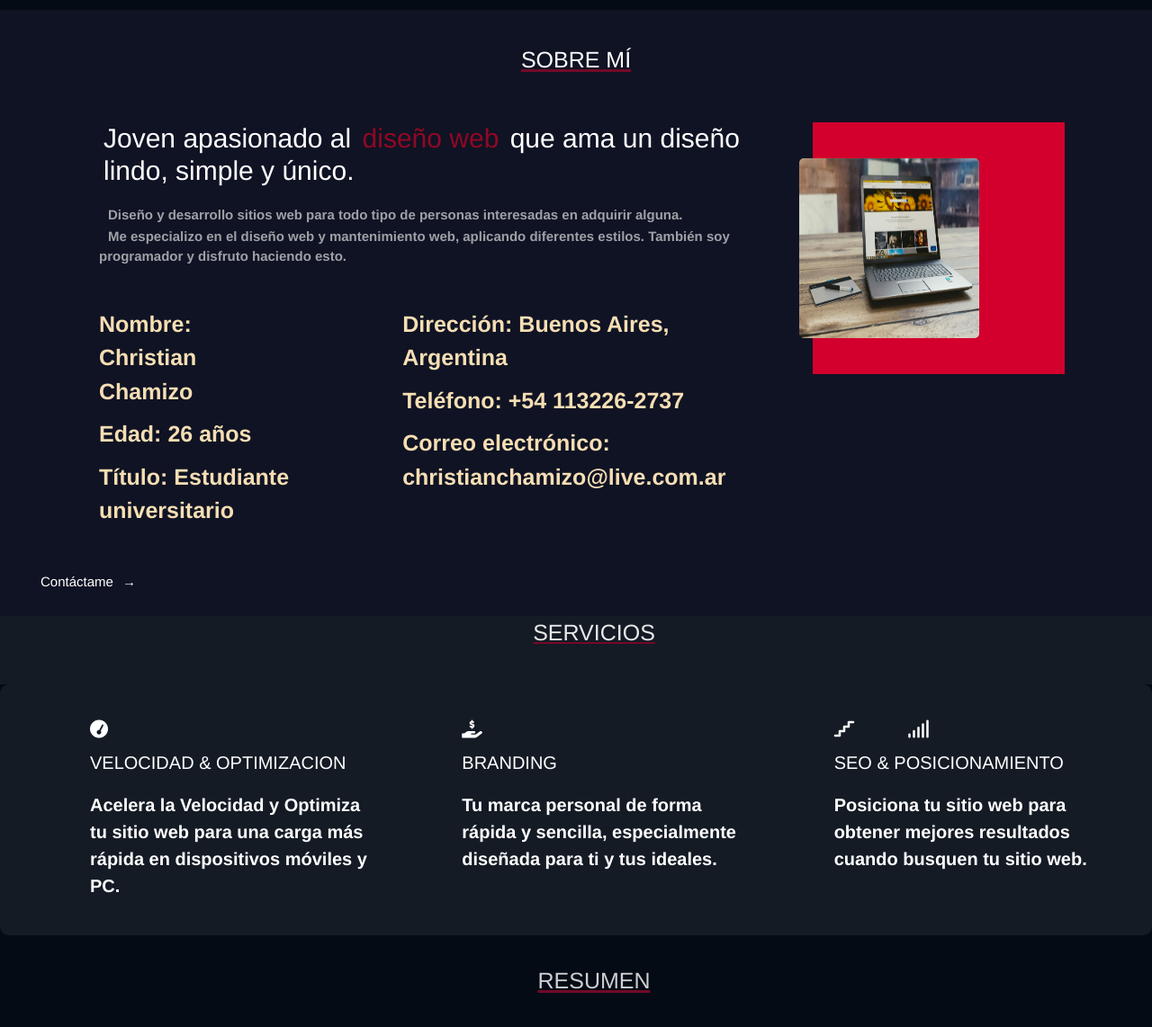
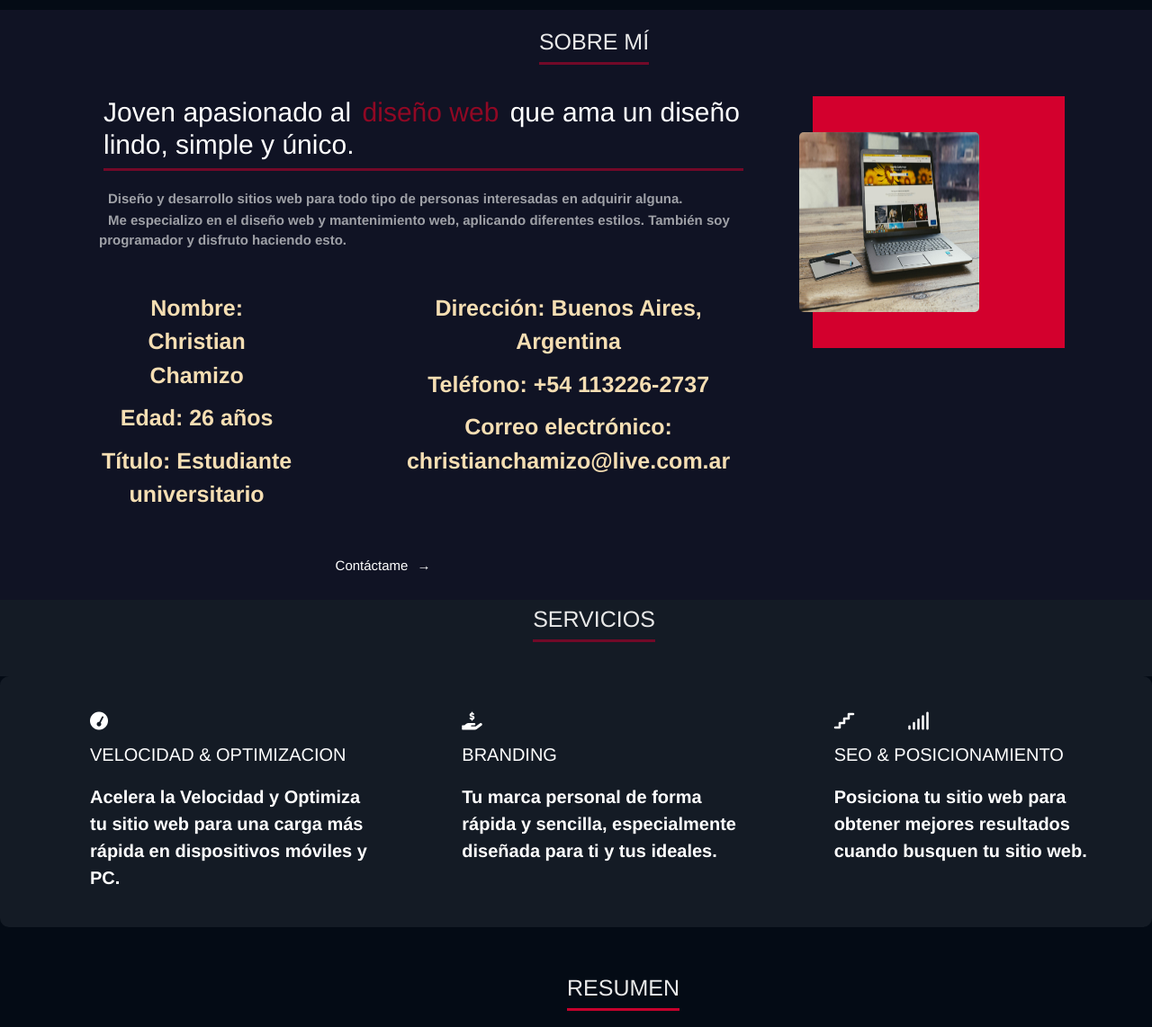
Before and after one commit to ChrisChamizo/TpfinalDesarrolloweb, a plain HTML site: page index.html in a window 1280 px wide. Shown: the part 768-1910 px from the top of the page at 90% size. Drawn offline with nearby package versions, Linux system fonts and the light colour scheme; a web font is replaced by a local one.

Commit message:
Se subrayaron los titulos

```diff
--- a/css/estilo.css
+++ b/css/estilo.css
@@ -225,20 +225,24 @@ body{
 .sobre-mi {
     padding: 20px;
     background-color: rgb(16,19,36);
+    text-align: center;
+
 
 }
 
 .sobre-mi h2 {
-    padding: 20px;
-    color: white;
+    color: rgb(233,233,233);
+    margin-left: 40px;
     margin-bottom: 35px;
     text-align: center;
     font-size: 25px;
-    text-decoration-line: underline;
-    text-decoration-color: rgb(114, 9, 40);
-    text-decoration-thickness: 3px;
+    border-bottom: 3px solid rgb(114,9,40);
+    padding-bottom: 8px; /* Ajusta el espacio debajo del texto */
+    display: inline-block; /* Esto hará que el ancho sea del tamaño del contenido */
+    }
 
-}
+
+
 
 .contenedor-hijo-directo h3 {
     color: white;
@@ -262,19 +266,19 @@ body{
     color:rgb(159,161,167);
     margin-top: -15px;
 }
-.contenedor-texto-imagen hr{
-    border:none;
-    border-top: 3.5px solid #900824;
-    margin-left: 20px;
-    width: 30%;
+.contenedor-texto-imagen h3{
+    text-align: left;
+    border-bottom: 3px solid rgb(114,9,40);
+    padding-bottom: 8px; /* Ajusta el espacio debajo del texto */
+    display: inline-block;
+     /* Esto hará que el ancho sea del tamaño del contenido */
+
 }
 
 
 .contenedor-listas ul { /*le doy estilo a las listas*/
     list-style-type: none;
     padding: 10px;
-
-
 }
 
 .contenedor-listas ul li { /*le doy estilos a los elementos de la lista*/
@@ -287,18 +291,17 @@ body{
 
 
 .servicios h2{/*Servicios*/
-    padding-bottom: 5px;
-    color:rgb(233,233,233);
+    color: rgb(233,233,233);
     margin-left: 40px;
     margin-bottom: 35px;
     text-align: center;
     font-size: 25px;
-    text-decoration-line: underline;
-    text-decoration-color: rgb(114,9,40);
+    border-bottom: 3px solid rgb(114,9,40);
+    padding-bottom: 8px; /* Ajusta el espacio debajo del texto */
+    display: inline-block; /* Esto hará que el ancho sea del tamaño del contenido */
+    }
 
-    /*Falta terminar*/
 
-}
 .servicios{
     background-color: rgb(20,27,37);
     text-align: center;
@@ -344,15 +347,14 @@ body{
 }
 
 .titulo-resumen h1{
-    color:rgb(205,207,208);
+    color: rgb(233,233,233);
+    margin-bottom: 35px;
+    margin-left: 630px;
+    text-align:center;
     font-size: 25px;
-    margin-bottom: 5px;
-    text-align: center;
-    padding-bottom: 20px;
-    margin-left: 40px;
-    text-decoration-line: underline;
-    text-decoration-color: rgb(114,9,40);
-    text-decoration-thickness: 3px;
+    border-bottom: 3px solid rgb(198,1,44);
+    padding-bottom: 8px;
+    display: inline-block;
 
 }
 
@@ -362,7 +364,6 @@ body{
     flex-direction: column;
     align-items: center;
     padding: 15px;
-
 }
 
 .resumen section h2{
@@ -485,13 +486,13 @@ body{
     color:rgb(205,207,208);
     font-size: 25px;
     margin-bottom: 15px;
-     margin-left: 40px;
+     margin-left: 660px;
     text-align: center;
-    padding-bottom: 25px;
-    padding-top: 15px;
-    text-decoration-line: underline;
-    text-decoration-color: rgb(114,9,40);
-    text-decoration-thickness: 3px;
+    padding-bottom: 8px;
+    padding-top: 20px;
+    border-bottom: 3px solid rgb(114,9,40);
+    display: inline-block;
+
 
 }
 .Contenedor-general-porfolio{ /*Clase padre*/
@@ -535,13 +536,14 @@ body{
 .Titulo-form h1{
     color:rgb(205,207,208);
     font-size: 25px;
-    margin-bottom: 5px;
+    margin-bottom: 15px;
+     margin-left: 660px;
     text-align: center;
-    padding-bottom: 20px;
-    margin-left: 40px;
-    text-decoration-line: underline;
-    text-decoration-color: rgb(114,9,40);
-    text-decoration-thickness: 3px;
+    padding-bottom: 8px;
+    padding-top: 20px;
+    border-bottom: 3px solid rgb(114,9,40);
+    display: inline-block;
+
 }
 .datos-contacto{ /*section*/
     display: flex;
@@ -653,7 +655,7 @@ button .arrow {
     align-items: center; /* Centra todos los elementos horizontalmente */
     background-color: #0b0d17;
     color: white;
-    padding: 20px 0;
+    padding-bottom: -5px;
 }
 
 .footer-iniciales-nombre {
```
